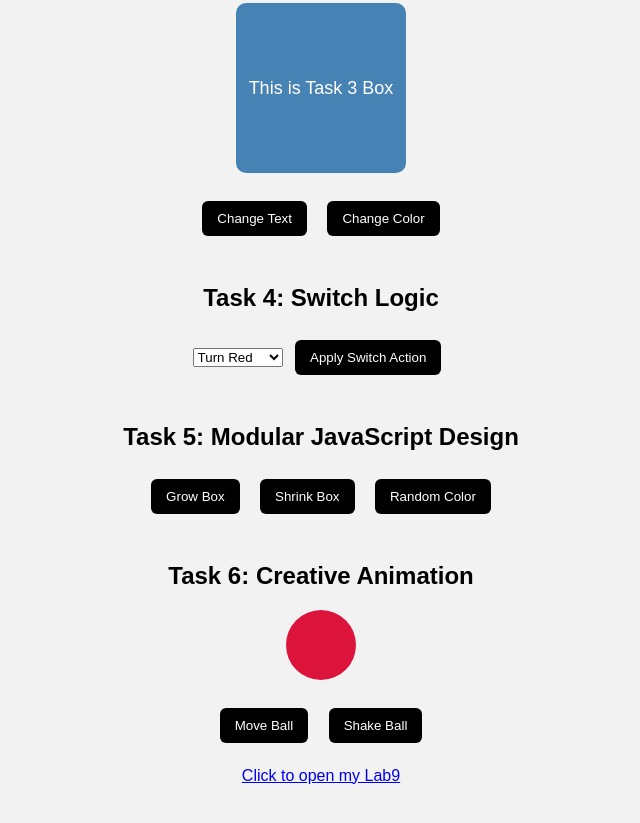
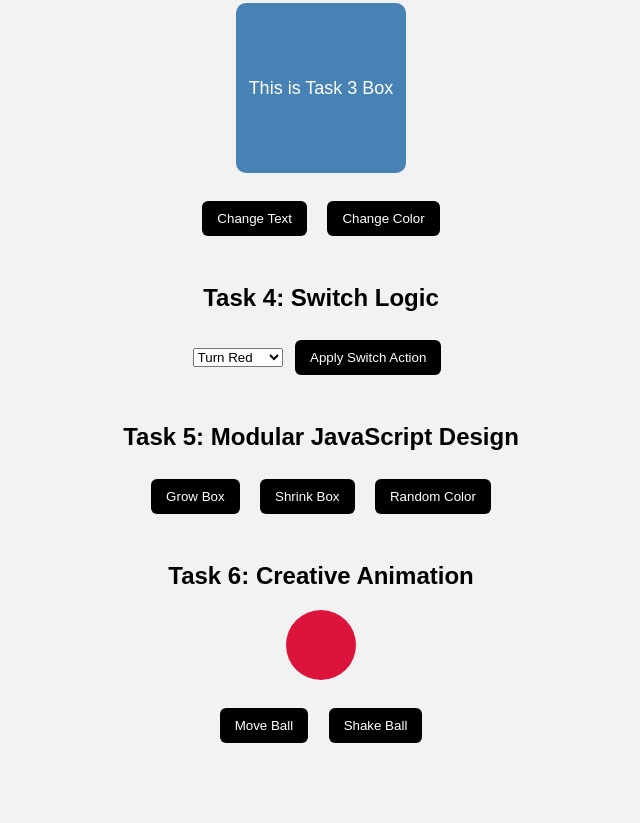
Before and after one commit to rayankhxn/Web-labmanual, a plain HTML site: page lab9.html in a window 1280 px wide. Shown: the part 680-1503 px from the top of the page, without its empty margins (319-959 px from the left). After the commit the page ends 1459 px from the top, so only its background shows below. Drawn offline with Linux system fonts and the light colour scheme.

Commit message:
Remove link to open Lab9 HTML file

```diff
--- a/lab9.html
+++ b/lab9.html
@@ -253,4 +253,3 @@ function shakeBall() {
 
 </body>
 </html>
-<p><a href="lab9.html">Click to open my Lab9</a></p>
```
